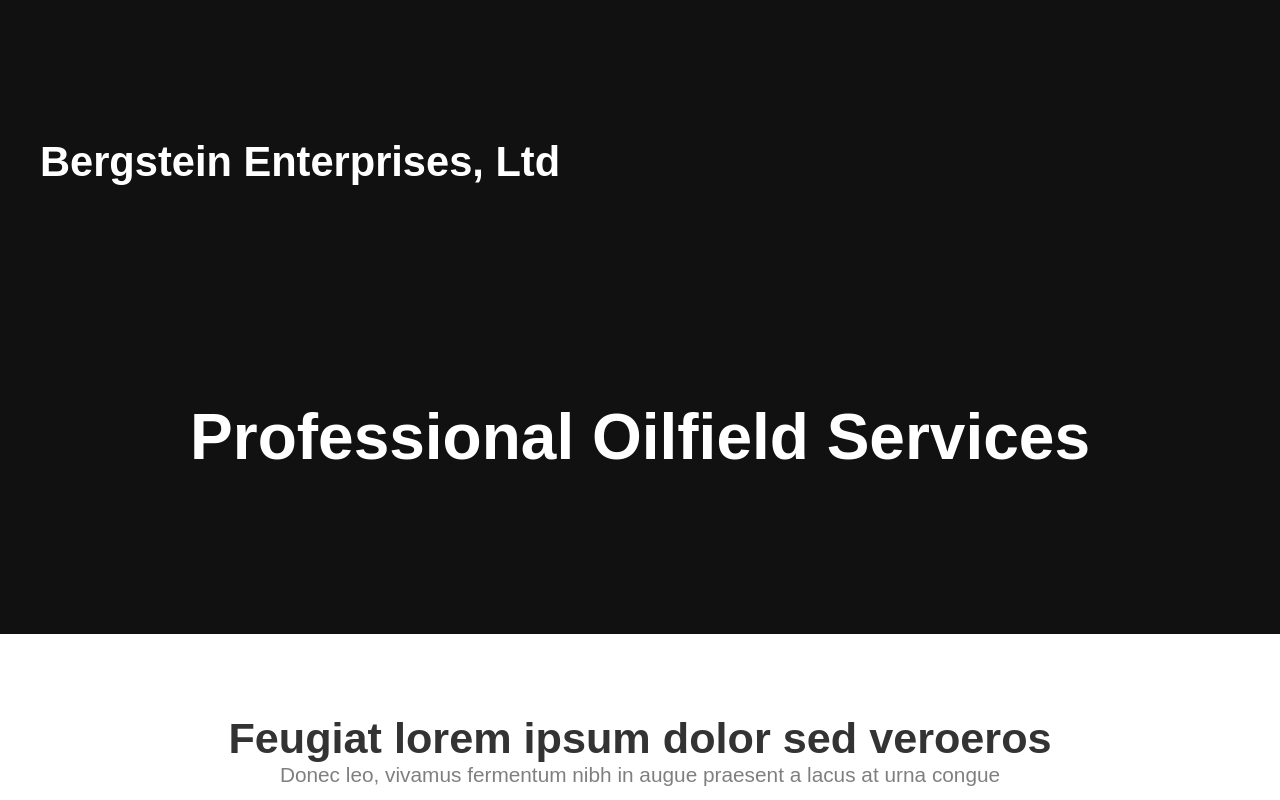
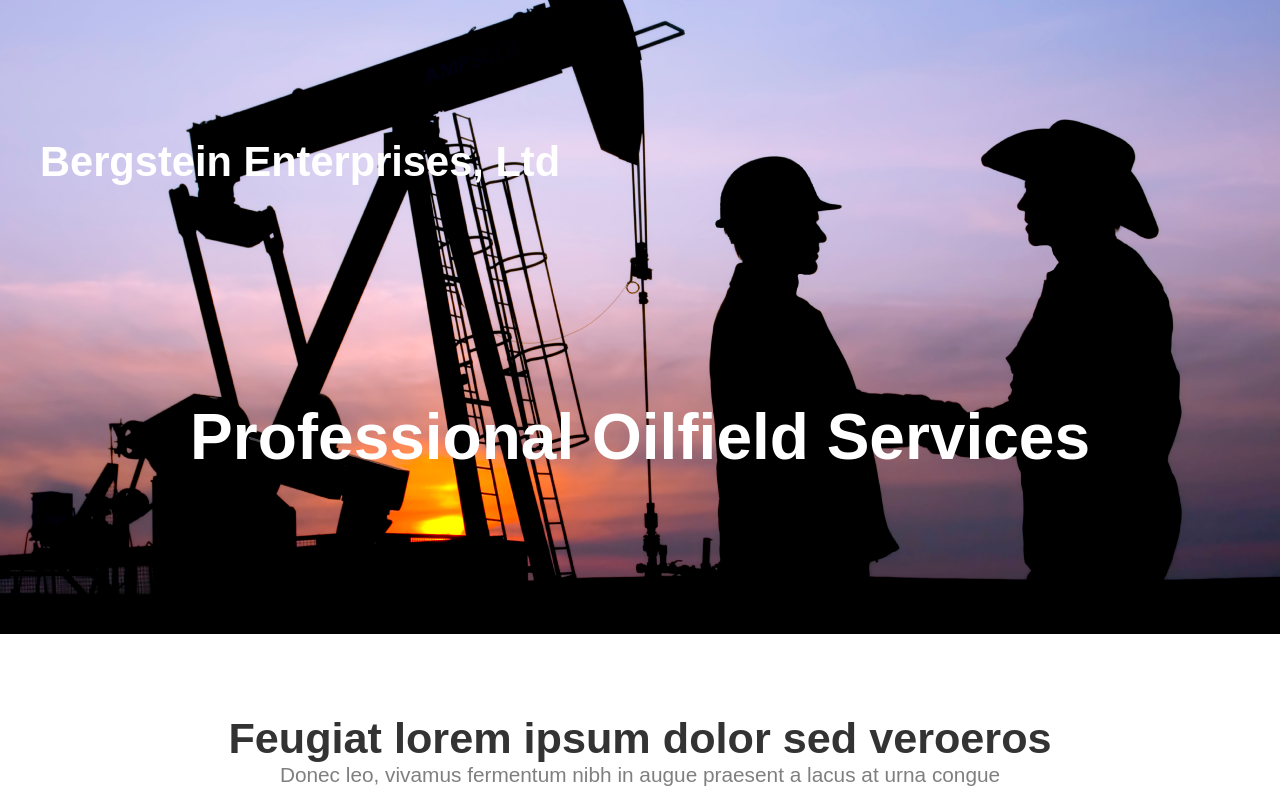
Before and after one commit to GoldenHomer/BergsteinRevamp, a plain HTML site: page new/index.html in a window 1280 px wide. Shown: the top 800 px of the page. Drawn offline with Linux system fonts and the light colour scheme; a web font is replaced by a local one.

Commit message:
Did some editing and moving around

```diff
--- a/new/default.css
+++ b/new/default.css
@@ -292,7 +292,7 @@
 	{
 		position: relative;
 		padding: 5em 0em 7em 0em;
-		background: #111111 url(images/header-bg.jpg) no-repeat center;
+		background: #111111 url(header-bg.jpg) no-repeat center;
 		background-size: cover;
 	}
 
```
Also changed, not shown: new/header-bg.jpg (added), 1 other file.
